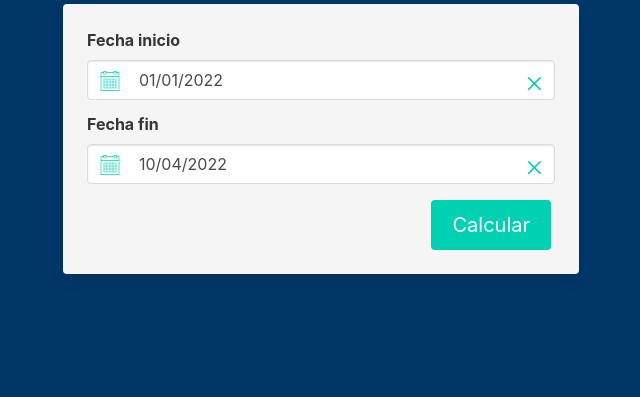
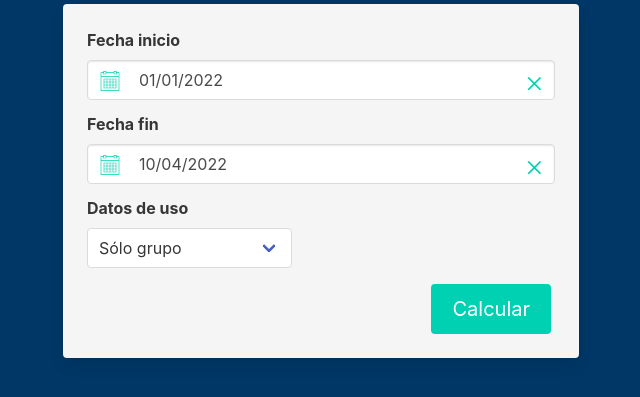
Before and after one commit to DarFig/controlusoHPC, a Flask app: page / in a window 1280 px wide. Shown: the part 214-611 px from the top of the page, without its empty margins (319-959 px from the left). Run offline with Flask 2, Linux system fonts and the light colour scheme; the visitor is signed in with stand-in values (Sample User, id 1); parts of the project's set-up code (start-up, migrations or seed data) failed here and were passed over.

Commit message:
added new select

```diff
--- a/apicontrolusohpc/templates/_views/index.html
+++ b/apicontrolusohpc/templates/_views/index.html
@@ -49,6 +49,15 @@ Index | {{ super() }}
                                 bulmaCalendar.attach('[type="date"]', options);
                             </script>
                         </div>
+                    </div>
+
+                    <label class="label mt-3">Datos de uso</label>
+                    <div class="control select">
+                      <select id="search_type" name="search_type">
+                        <option value="group">Sólo grupo</option>
+
+                        <option value="users">Grupo más usuarios</option>
+                      </select>
                     </div>
 
 
--- a/apicontrolusohpc/views.py
+++ b/apicontrolusohpc/views.py
@@ -13,7 +13,7 @@ from apicontrolusohpc.utils import get_messages, fix_group, normalize_group
 
 from datetime import date
 
-#import time
+import time
 
 views_bp = Blueprint('views', __name__)
 
@@ -37,21 +37,26 @@ def index():
         group = fix_group(group)
         #group = ""
 
+
         # cálculo
-        #start_time = time.time()
+        start_time = time.time()
         new_controller = Controller()
         data = new_controller.match_date_range(start_date, end_date,group)
         owners = new_controller.get_group_users(group)
         results = {}
-        #print("--- %s data seconds ---" % (time.time() - start_time))
-        #start_time = time.time()
+
+
+        print("--- %s data seconds ---" % (time.time() - start_time))
+        start_time = time.time()
 
 
 
         results = get_group_usage(group, data)
-        users = get_group_users_usage(group, owners, data)
+        users = {}
+        if request.form["search_type"] == "users":
+            users = get_group_users_usage(group, owners, data)
 
-        #print("--- %s seconds ---" % (time.time() - start_time))
+        print("--- %s seconds ---" % (time.time() - start_time))
 
         return render_template('_views/index.html', data=results, group=normalize_group(group), messages=get_messages(), users=users, start_date=start_date, end_date=end_date)
 
@@ -77,17 +82,17 @@ def index_group():
             end_date = date.today().strftime("%d/%m/%Y")
 
         #calculo
-        #start_time = time.time()
+        start_time = time.time()
         new_controller = Controller()
         groups = new_controller.get_groups_names()
         data = new_controller.match_all_groups_date_range(start_date, end_date, groups)
 
-        #print("--- %s seconds data---" % (time.time() - start_time))
-        #start_time = time.time()
+        print("--- %s seconds data---" % (time.time() - start_time))
+        start_time = time.time()
 
         results = get_groups_usages(data, groups)
         #
-        #print("--- %s seconds groups---" % (time.time() - start_time))
+        print("--- %s seconds groups---" % (time.time() - start_time))
 
         return render_template('_views/results.html', data=results, start_date=start_date, end_date=end_date)
 
```
